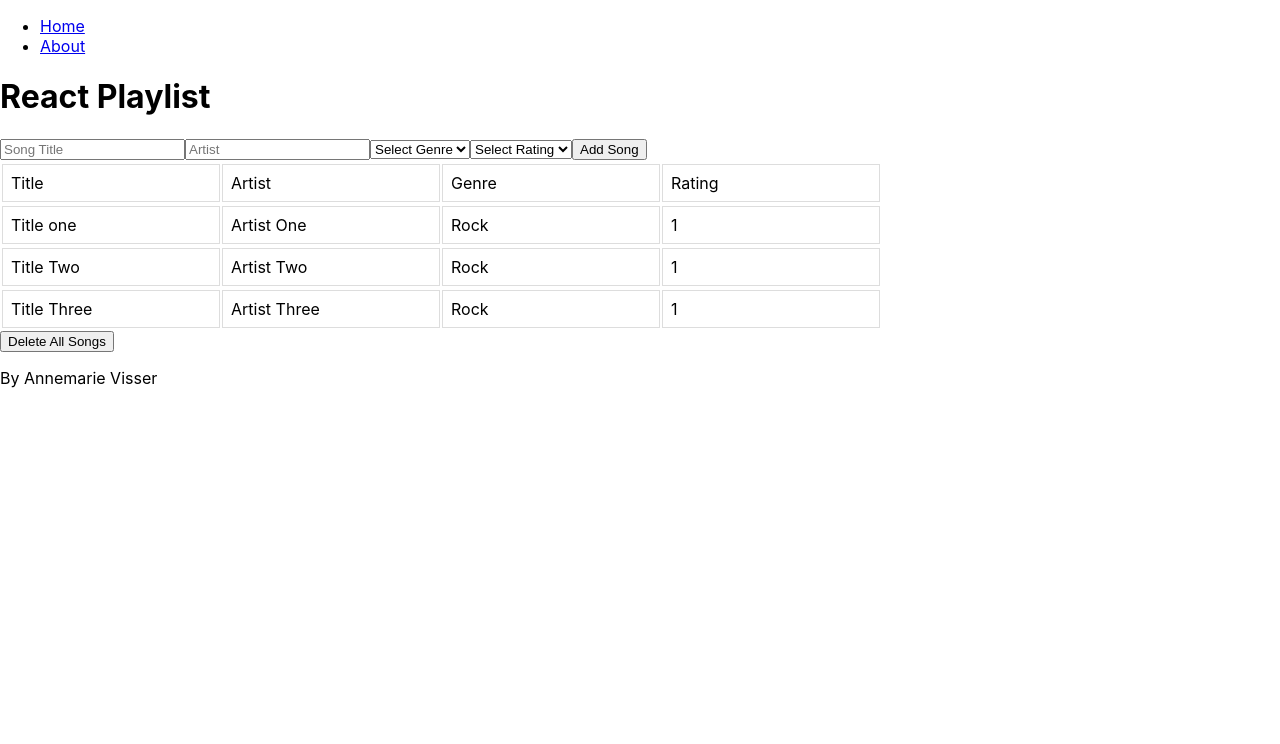
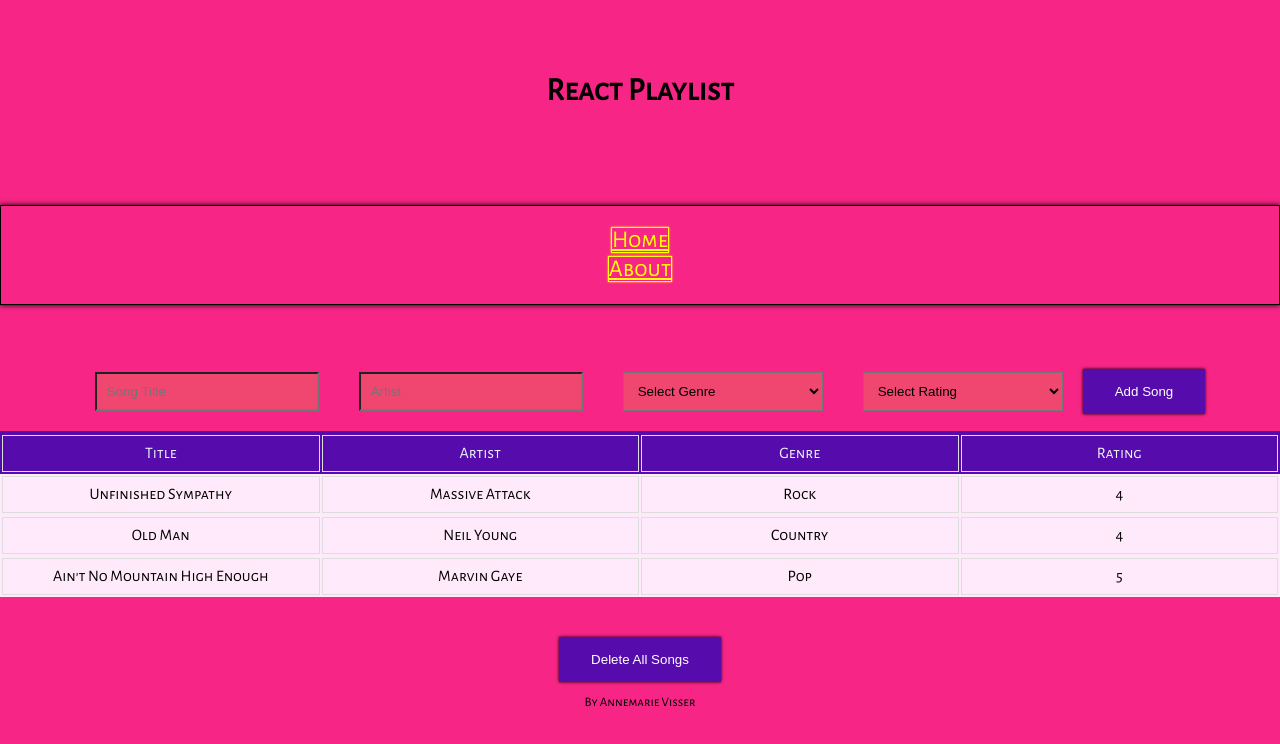
Before and after one commit to AnnemarieVisser/Eindopdracht_React, a React (Create React App) app in the folder playlist/: page / in a window 1280 px wide. Shown: the top 744 px of the page. Built offline with nearby package versions, Linux system fonts and the light colour scheme.

Commit message:
Fixed minor flaw in delete button. Added styling. Edited Readme file. Changed header and nav components around.

```diff
--- a/playlist/public/index.html
+++ b/playlist/public/index.html
@@ -7,8 +7,10 @@
   <meta name="viewport" content="width=device-width, initial-scale=1" />
   <meta name="theme-color" content="#000000" />
   <meta name="description" content="Web site created using create-react-app" />
-  <link rel="apple-touch-icon" href="%PUBLIC_URL%/logo192.png" />
-  <link rel="manifest" href="%PUBLIC_URL%/manifest.json" />
+  <link rel="preconnect" href="https://fonts.gstatic.com">
+  <link rel="preconnect" href="https://fonts.gstatic.com">
+  <link rel="preconnect" href="https://fonts.gstatic.com">
+  <link href="https://fonts.googleapis.com/css2?family=Alegreya+Sans+SC&display=swap" rel="stylesheet">
 
   <title>React Little Playlist</title>
 </head>
--- a/playlist/src/App.js
+++ b/playlist/src/App.js
@@ -14,6 +14,7 @@ function App() {
   return (
     <Router>
       <div>
+        <Header />
         <nav>
           <ul>
             <li>
@@ -25,14 +26,9 @@ function App() {
           </ul>
         </nav>
 
-        {/* A <Switch> looks through its children <Route>s and
-            renders the first one that matches the current URL. */}
         <Switch>
           <Route path="/about">
             <About />
-          </Route>
-          <Route path="/SongOverview">
-            <SongOverview />
           </Route>
           <Route path="/">
             <Home />
@@ -46,7 +42,6 @@ function App() {
 function Home() {
   return (
     <div>
-      <Header />
       <SongOverview />
       <Footer />
     </div>
--- a/playlist/src/Footer.js
+++ b/playlist/src/Footer.js
@@ -2,7 +2,7 @@ import React from "react"
 
 function Footer() {
     return (
-        <header>
+        <header className='footer'>
             <p>By Annemarie Visser</p>
         </header>
     )
--- a/playlist/src/Header.js
+++ b/playlist/src/Header.js
@@ -2,7 +2,7 @@ import React from "react"
 
 function Header() {
     return (
-        <header>
+        <header className='header'>
             <h1>React Playlist</h1>
         </header>
     )
--- a/playlist/src/SongForm.js
+++ b/playlist/src/SongForm.js
@@ -17,7 +17,6 @@ class SongForm extends React.Component {
     }
 
     handleChange(event) {
-        console.log(event.target.value);
         const { name, value } = event.target;
         this.setState({ [name]: value });
     }
@@ -64,7 +63,7 @@ class SongForm extends React.Component {
                         <option value="4">Four Stars</option>
                         <option value="5">Five Stars</option>
                     </select>
-                    <button type="submit">Add Song</button>
+                    <button type="submit" id="addsongbutton">Add Song</button>
                 </form>
 
             </div >
--- a/playlist/src/SongOverview.js
+++ b/playlist/src/SongOverview.js
@@ -17,7 +17,6 @@ class SongOverview extends React.Component {
     }
 
     addSong = (song) => {
-        console.log(song);
         this.setState(prevState => {
             const songs = [...prevState.songs, song];
             return { songs };
@@ -35,7 +34,7 @@ class SongOverview extends React.Component {
                 <SongForm addSongToList={this.addSong} />
                 <SongSorting />
                 {allSongs}
-                <button type="submit" onClick={this.deleteAllSongs}>Delete All Songs</button>
+                <button id='deletebutton' type="submit" onClick={this.deleteAllSongs}>Delete All Songs</button>
             </div>
         )
     }
--- a/playlist/src/index.css
+++ b/playlist/src/index.css
@@ -1,20 +1,67 @@
 body {
   margin: 0;
-  font-family: -apple-system, BlinkMacSystemFont, 'Segoe UI', 'Roboto', 'Oxygen',
-    'Ubuntu', 'Cantarell', 'Fira Sans', 'Droid Sans', 'Helvetica Neue',
-    sans-serif;
-  -webkit-font-smoothing: antialiased;
-  -moz-osx-font-smoothing: grayscale;
+  font-family: 'Alegreya Sans SC', sans-serif;
+  background-color: #f72585;
+  text-align: center;
 }
 
-code {
-  font-family: source-code-pro, Menlo, Monaco, Consolas, 'Courier New',
-    monospace;
+a {
+  color: yellow;
+  border: 1px solid yellow;
+  box-shadow: 0 0 2px yellow;
+  margin: 20px;
 }
 
+ul {
+  list-style-type: none;
+  font-size: x-large;
+  border: 1px solid black;
+  box-shadow: 0 0 5px black;
+  padding: 20px;
+}
 
-td{
+td {
   border: 1px solid #ddd;
   padding: 8px;
   width: 200px;
 }
+
+input, select {
+  width: 200px;
+  margin: 20px;
+  padding: 10px;
+  background-color: #ef476f;
+  color: black;
+}
+
+.header {
+  background-color: #f72585;
+  padding: 50px;
+}
+
+.footer {
+  background-color: #f72585;
+  font-size: small;
+}
+
+#songsorting {
+  width: 100%;
+  background-color: #560bad;
+  color: #edf6f9;
+}
+
+#songlist{
+  width: 100%;
+  background-color: #feeafa;
+}
+
+#deletebutton, #addsongbutton {
+  background-color: #560bad;
+  border: none;
+  color: white;
+  margin-top: 40px;
+  padding: 15px 32px;
+  text-align: center;
+  text-decoration: none;
+  box-shadow: 0 0 3px black;
+}
--- a/playlist/src/listOfSongs.js
+++ b/playlist/src/listOfSongs.js
@@ -1,24 +1,24 @@
 
 const listOfSongs = [
     {
-        title: "Title one",
-        artist: "Artist One",
+        title: "Unfinished Sympathy",
+        artist: "Massive Attack",
         genre: "Rock",
-        rating: "1",
+        rating: "4",
         id: 1
     },
     {
-        title: "Title Two",
-        artist: "Artist Two",
-        genre: "Rock",
-        rating: "1",
+        title: "Old Man",
+        artist: "Neil Young",
+        genre: "Country",
+        rating: "4",
         id: 2
     },
     {
-        title: "Title Three",
-        artist: "Artist Three",
-        genre: "Rock",
-        rating: "1",
+        title: "Ain't No Mountain High Enough",
+        artist: "Marvin Gaye",
+        genre: "Pop",
+        rating: "5",
         id: 3
     },
 
```
Also changed, not shown: 2 other files (tests, documents, lock files or other folders).
